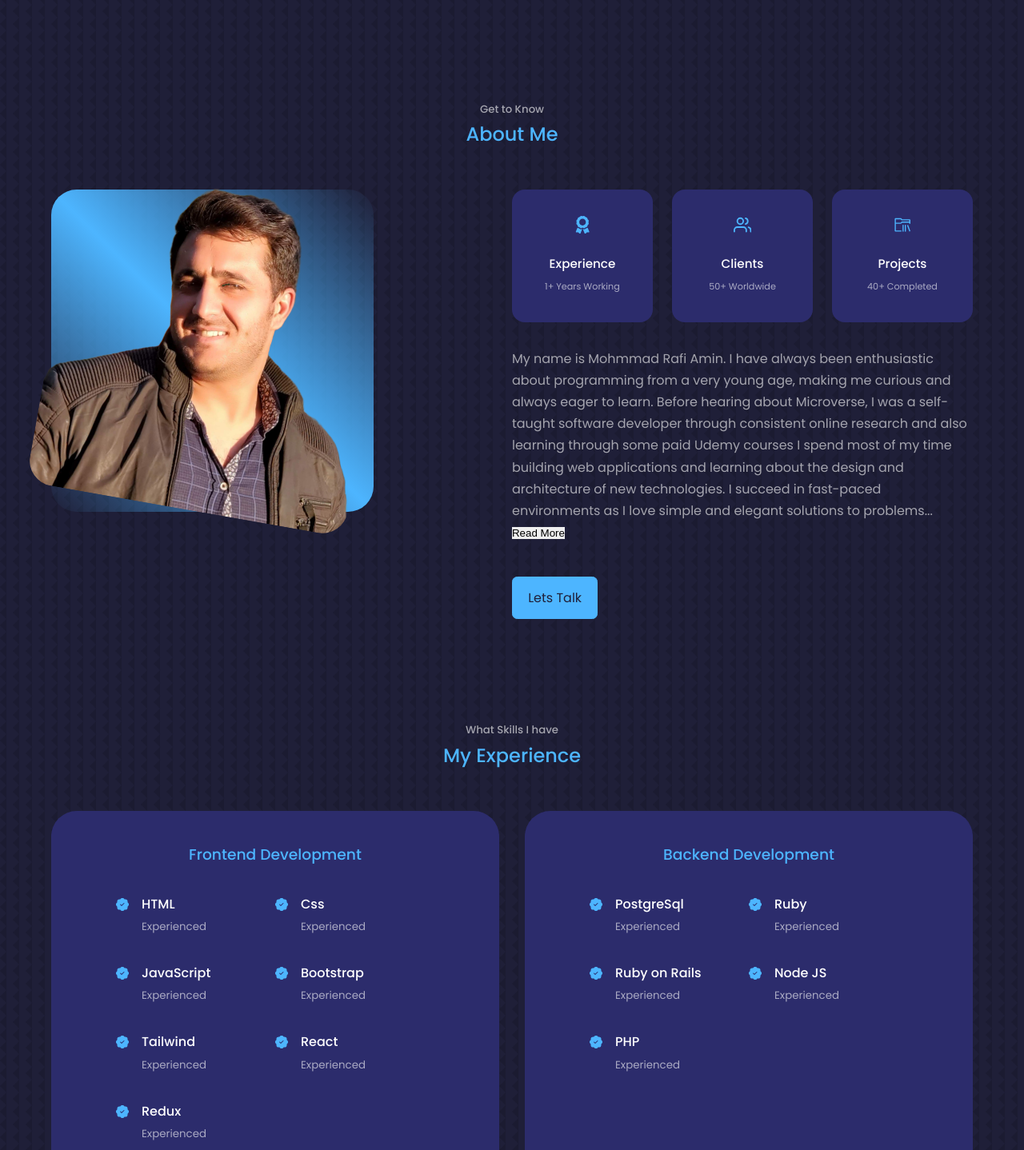
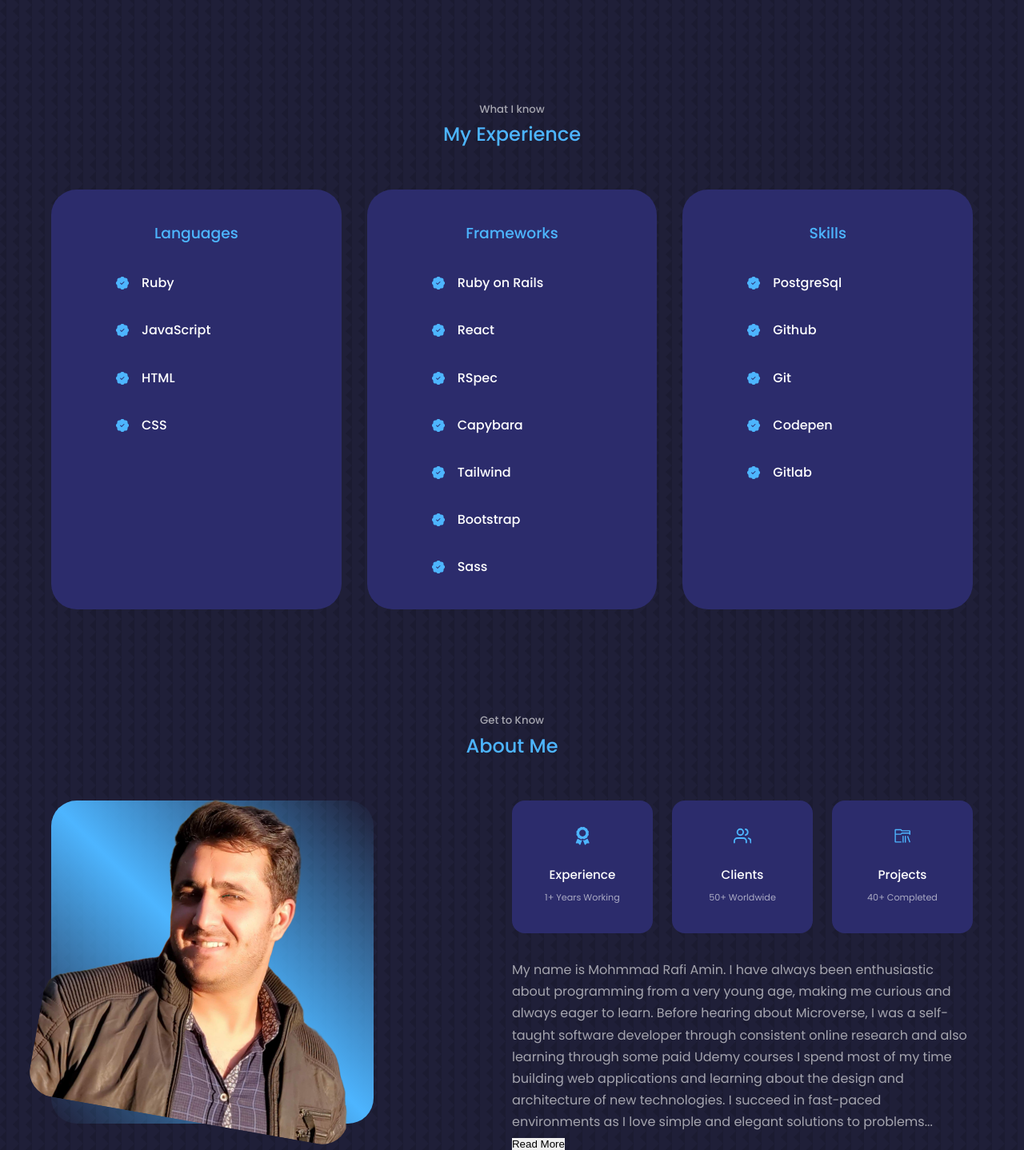
Before and after one commit to mrkamin/my-portfolio-react, a React (Create React App) app: page / in a window 1280 px wide. Shown: the part 5562-7000 px from the top of the page at 80% size. Built offline with nearby package versions, Linux system fonts and the light colour scheme.

Commit message:
Bring some Changes to the Experience component

```diff
--- a/src/App.jsx
+++ b/src/App.jsx
@@ -14,8 +14,8 @@ const App = () => (
     <Header />
     <Nav />
     <Portfolio />
+    <Experince />
     <About />
-    <Experince />
     <Services />
     <Testimonials />
     <Contact />
--- a/src/component/experince/Experince.jsx
+++ b/src/component/experince/Experince.jsx
@@ -4,103 +4,121 @@ import { BsPatchCheckFill } from 'react-icons/bs';
 
 const Experince = () => (
   <section id="experince">
-    <h5>What Skills I have</h5>
+    <h5>What I know</h5>
     <h2>My Experience</h2>
     <div className="container experience__container">
       <div className="experience__frontend">
-        <h3>Frontend Development</h3>
+        <h3>Languages</h3>
         <div className="experience__content">
-          <article className="experince__details">
+          <div className="experince__details">
+            <BsPatchCheckFill className="experience__details-icon" />
+            <div>
+              <h4>Ruby</h4>
+            </div>
+          </div>
+          <div className="experince__details">
+            <BsPatchCheckFill className="experience__details-icon" />
+            <div>
+              {' '}
+              <h4>JavaScript</h4>
+            </div>
+          </div>
+          <div className="experince__details">
             <BsPatchCheckFill className="experience__details-icon" />
             <div>
               <h4>HTML</h4>
-              <small className="text-light">Experienced</small>
             </div>
-          </article>
-          <article className="experince__details">
+          </div>
+          <div className="experince__details">
+            <BsPatchCheckFill className="experience__details-icon" />
+            <div>
+              <h4>CSS</h4>
+            </div>
+          </div>
+        </div>
+      </div>
+      <div className="experience__frontend">
+        <h3>Frameworks</h3>
+        <div className="experience__content">
+          <div className="experince__details">
+            <BsPatchCheckFill className="experience__details-icon" />
+            <div>
+              <h4>Ruby on Rails</h4>
+            </div>
+          </div>
+          <div className="experince__details">
             <BsPatchCheckFill className="experience__details-icon" />
             <div>
               {' '}
-              <h4>Css</h4>
-              <small className="text-light">Experienced</small>
+              <h4>React</h4>
             </div>
-          </article>
-          <article className="experince__details">
+          </div>
+          <div className="experince__details">
             <BsPatchCheckFill className="experience__details-icon" />
             <div>
-              <h4>JavaScript</h4>
-              <small className="text-light">Experienced</small>
+              <h4>RSpec</h4>
             </div>
-          </article>
-          <article className="experince__details">
+          </div>
+          <div className="experince__details">
+            <BsPatchCheckFill className="experience__details-icon" />
+            <div>
+              <h4>Capybara</h4>
+            </div>
+          </div>
+          <div className="experince__details">
+            <BsPatchCheckFill className="experience__details-icon" />
+            <div>
+              <h4>Tailwind</h4>
+            </div>
+          </div>
+          <div className="experince__details">
             <BsPatchCheckFill className="experience__details-icon" />
             <div>
               <h4>Bootstrap</h4>
-              <small className="text-light">Experienced</small>
             </div>
-          </article>
-          <article className="experince__details">
+          </div>
+          <div className="experince__details">
             <BsPatchCheckFill className="experience__details-icon" />
             <div>
-              <h4>Tailwind</h4>
-              <small className="text-light">Experienced</small>
+              <h4>Sass</h4>
             </div>
-          </article>
-          <article className="experince__details">
-            <BsPatchCheckFill className="experience__details-icon" />
-            <div>
-              <h4>React</h4>
-              <small className="text-light">Experienced</small>
-            </div>
-          </article>
-          <article className="experince__details">
-            <BsPatchCheckFill className="experience__details-icon" />
-            <div>
-              <h4>Redux</h4>
-              <small className="text-light">Experienced</small>
-            </div>
-          </article>
+          </div>
         </div>
       </div>
       <div className="experience__backend">
-        <h3>Backend Development</h3>
+        <h3>Skills</h3>
         <div className="experience__content">
-          <article className="experince__details">
+          <div className="experince__details">
             <BsPatchCheckFill className="experience__details-icon" />
             <div>
               <h4>PostgreSql</h4>
-              <small className="text-light">Experienced</small>
             </div>
-          </article>
-          <article className="experince__details">
+          </div>
+          <div className="experince__details">
             <BsPatchCheckFill className="experience__details-icon" />
             <div>
-              <h4>Ruby</h4>
-              <small className="text-light">Experienced</small>
+              <h4>Github</h4>
             </div>
-          </article>
-          <article className="experince__details">
+          </div>
+          <div className="experince__details">
             <BsPatchCheckFill className="experience__details-icon" />
             <div>
-              <h4>Ruby on Rails</h4>
-              <small className="text-light">Experienced</small>
+              <h4>Git</h4>
             </div>
-          </article>
-          <article className="experince__details">
+          </div>
+          <div className="experince__details">
             <BsPatchCheckFill className="experience__details-icon" />
             <div>
-              <h4>Node JS</h4>
-              <small className="text-light">Experienced</small>
+              <h4>Codepen</h4>
             </div>
-          </article>
-          <article className="experince__details">
+          </div>
+          <div className="experince__details">
             <BsPatchCheckFill className="experience__details-icon" />
             <div>
               {' '}
-              <h4>PHP</h4>
-              <small className="text-light">Experienced</small>
+              <h4>Gitlab</h4>
             </div>
-          </article>
+          </div>
         </div>
       </div>
     </div>
--- a/src/component/experince/experince.css
+++ b/src/component/experince/experince.css
@@ -1,6 +1,6 @@
 .experience__container {
   display: grid;
-  grid-template-columns: 1fr 1fr;
+  grid-template-columns: 1fr 1fr 1fr;
   gap: 2rem;
 }
 
@@ -26,7 +26,7 @@
 
 .experience__content {
   display: grid;
-  grid-template-columns: 1fr 1fr;
+  grid-template-columns: 1fr;
   row-gap: 2rem;
 }
 
```
